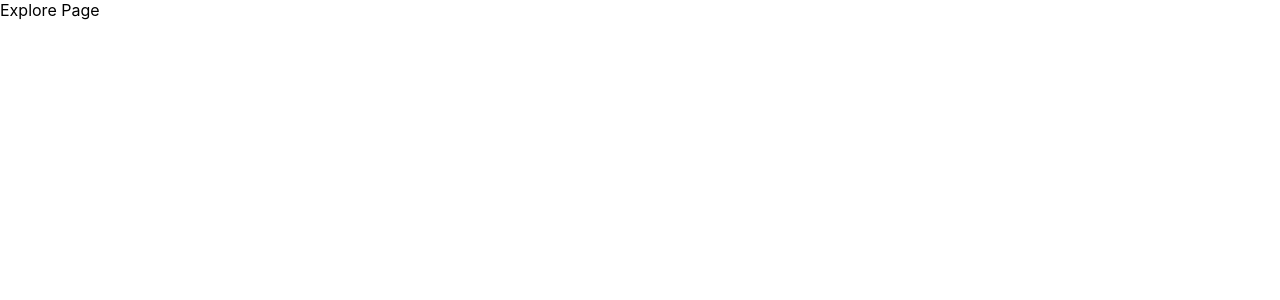
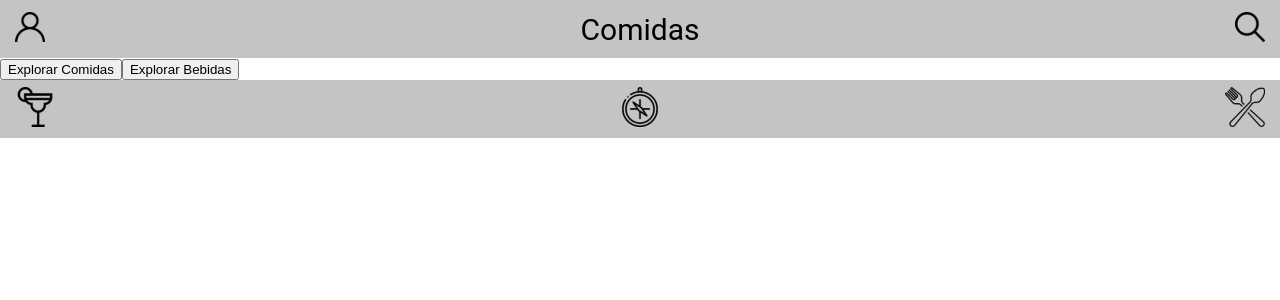
Before and after one commit to tryber/sd-02-block19-recipes-app-2, a React (Create React App) app: page /explorar in a window 1280 px wide. Shown: the top 300 px of the page. Built offline with nearby package versions, Linux system fonts and the light colour scheme.

Commit message:
Explore page and test 100%

```diff
--- a/src/pages/Explore.js
+++ b/src/pages/Explore.js
@@ -1,7 +1,36 @@
-import React from 'react';
+import React, { useContext, useEffect } from 'react';
+import { Link } from 'react-router-dom';
 
-const Explore = () => (
-  <div>Explore Page</div>
+import { RecipesAppContext } from '../context/RecipesAppContext';
+
+const renderExploreButtons = (type, testid) => (
+  <Link to={`/explorar/${type.toLowerCase()}`}>
+    <button
+      type="button"
+      data-testid={`explore-${testid}`}
+    >
+      {`Explorar ${type}`}
+    </button>
+  </Link>
 );
 
+const Explore = () => {
+  const {
+    displayHeader: [, setDisplayHeader], displayFooter: [, setDisplayFooter],
+  } = useContext(RecipesAppContext);
+
+  useEffect(() => {
+    setDisplayHeader(true);
+    setDisplayFooter(true);
+  }, [setDisplayFooter, setDisplayHeader]);
+
+  return (
+    <div>
+      {renderExploreButtons('Comidas', 'food')}
+      {renderExploreButtons('Bebidas', 'drinks')}
+    </div>
+  );
+};
+
+
 export default Explore;
```
Also changed, not shown: 1 other file (tests, documents, lock files or other folders).
